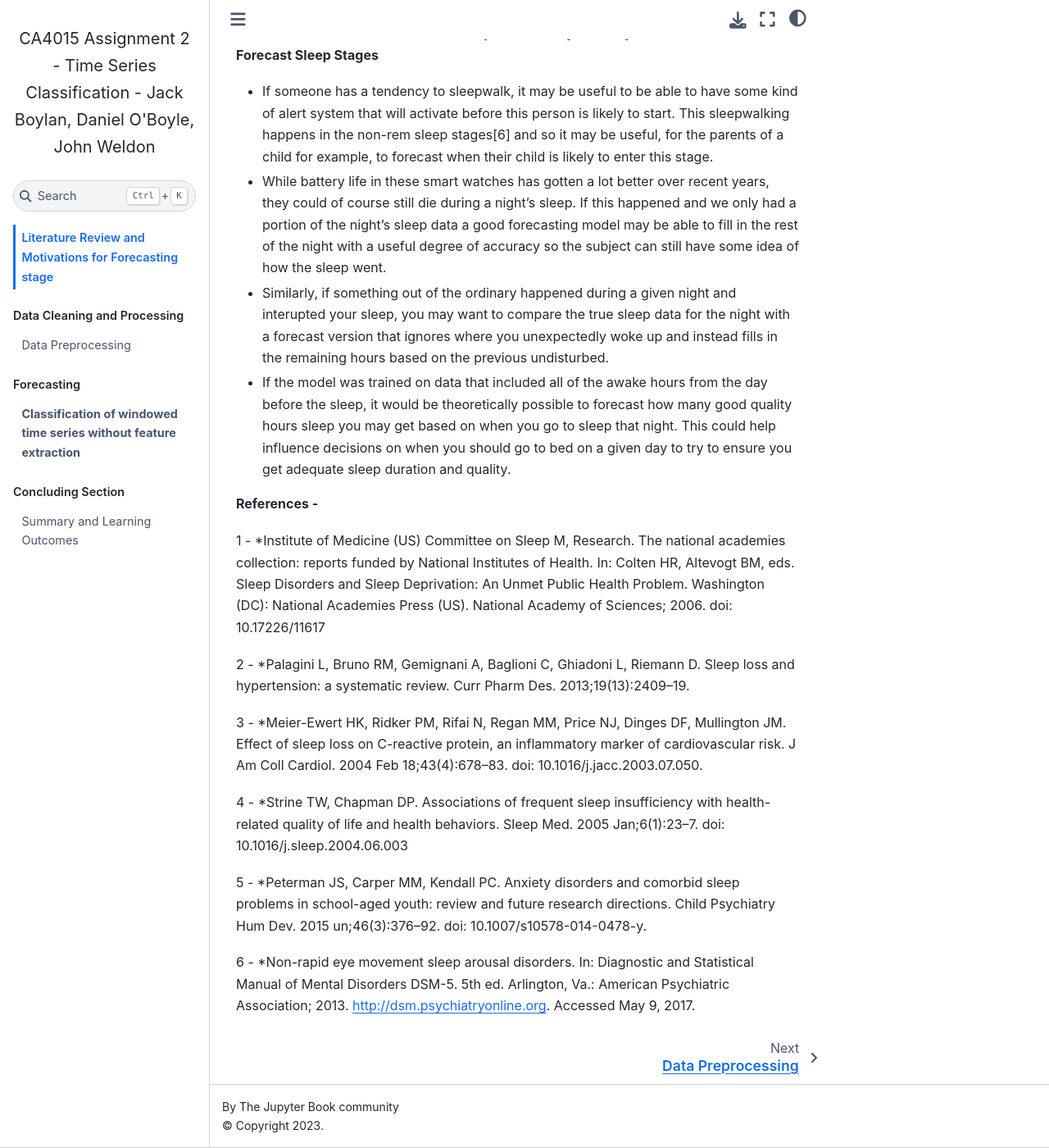
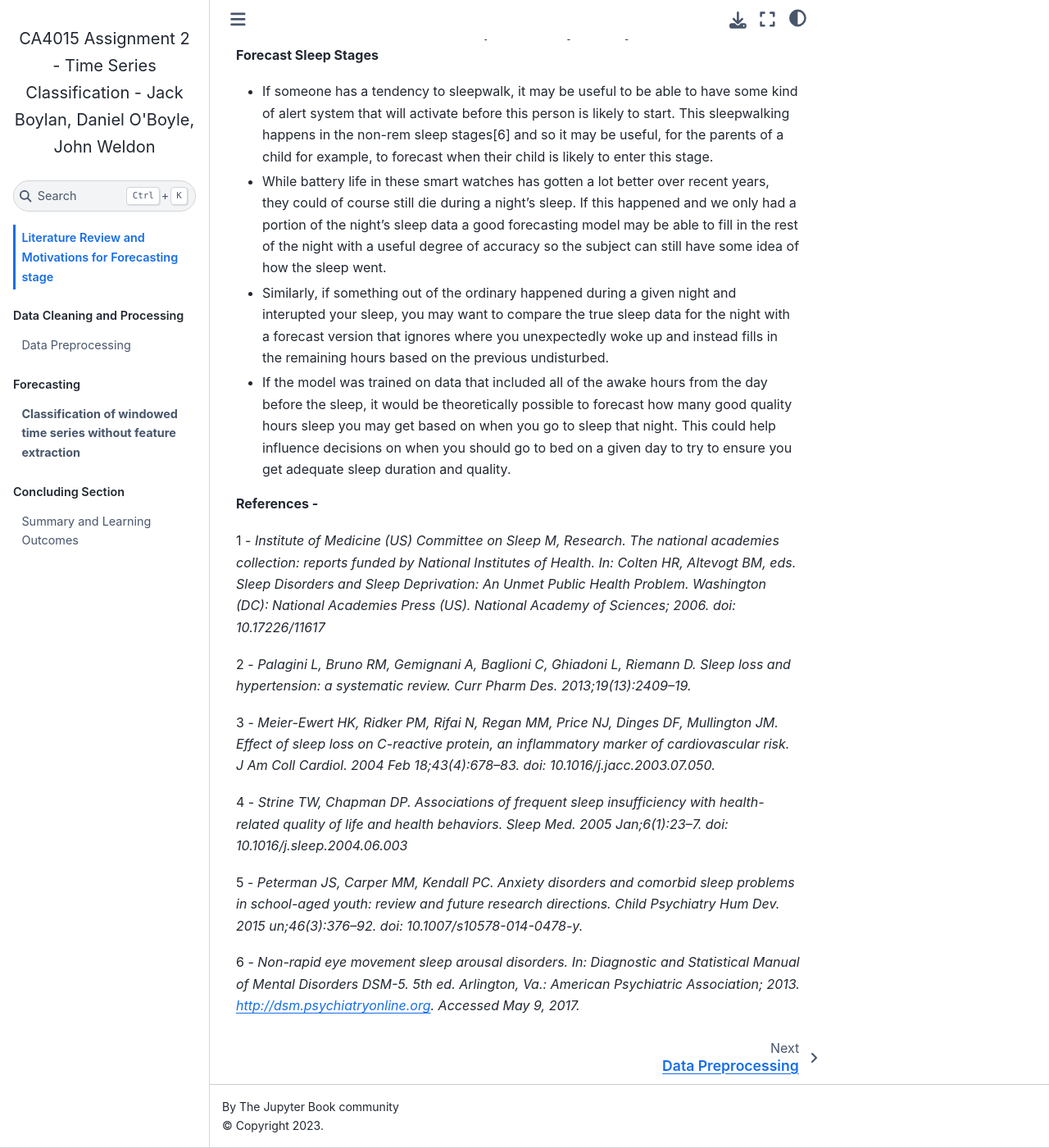
Before and after one commit to weldonj/CA4015_Assignment_3, a Jupyter Book: the page built from Intro_and_Desc_of_Data.md, in a window 1280 px wide and 1400 px high, scrolled down 739 px. Shown: the whole window at 82% size. Built offline with Jupyter Book 1.0.4 settings and Sphinx 7.4.7 and the Sphinx Book theme 1.1.4, drawn with Linux system fonts in a browser that asks for light colours.

```diff
--- a/Intro_and_Desc_of_Data.md
+++ b/Intro_and_Desc_of_Data.md
@@ -29,24 +29,24 @@ The negative effects aren't just physical, Strine and Chapman[4] found that poor
     National Institutes of Health. In: Colten HR, Altevogt BM, eds.
     Sleep Disorders and Sleep Deprivation: An Unmet Public Health
     Problem. Washington (DC): National Academies Press (US).
-    National Academy of Sciences; 2006. doi: 10.17226/11617
+    National Academy of Sciences; 2006. doi: 10.17226/11617*
 
 2 - *Palagini L, Bruno RM, Gemignani A, Baglioni C, Ghiadoni L, Riemann D.
     Sleep loss and hypertension: a systematic review.
-    Curr Pharm Des. 2013;19(13):2409–19.
+    Curr Pharm Des. 2013;19(13):2409–19.*
 
 3 - *Meier-Ewert HK, Ridker PM, Rifai N, Regan MM, Price NJ, Dinges DF, Mullington JM.
     Effect of sleep loss on C-reactive protein, an inflammatory marker of cardiovascular risk.
-    J Am Coll Cardiol. 2004 Feb 18;43(4):678–83. doi: 10.1016/j.jacc.2003.07.050.
+    J Am Coll Cardiol. 2004 Feb 18;43(4):678–83. doi: 10.1016/j.jacc.2003.07.050.*
 
 4 - *Strine TW, Chapman DP. Associations of frequent sleep insufficiency
     with health-related quality of life and health behaviors. Sleep Med.
-    2005 Jan;6(1):23–7. doi: 10.1016/j.sleep.2004.06.003
+    2005 Jan;6(1):23–7. doi: 10.1016/j.sleep.2004.06.003*
 
 5 - *Peterman JS, Carper MM, Kendall PC. Anxiety disorders and comorbid
     sleep problems in school-aged youth: review and future research directions.
-    Child Psychiatry Hum Dev. 2015 un;46(3):376–92. doi: 10.1007/s10578-014-0478-y.
+    Child Psychiatry Hum Dev. 2015 un;46(3):376–92. doi: 10.1007/s10578-014-0478-y.*
 
 6 - *Non-rapid eye movement sleep arousal disorders.
     In: Diagnostic and Statistical Manual of Mental Disorders DSM-5. 5th ed. Arlington,
-    Va.: American Psychiatric Association; 2013. http://dsm.psychiatryonline.org. Accessed May 9, 2017.
+    Va.: American Psychiatric Association; 2013. http://dsm.psychiatryonline.org. Accessed May 9, 2017.*
```
